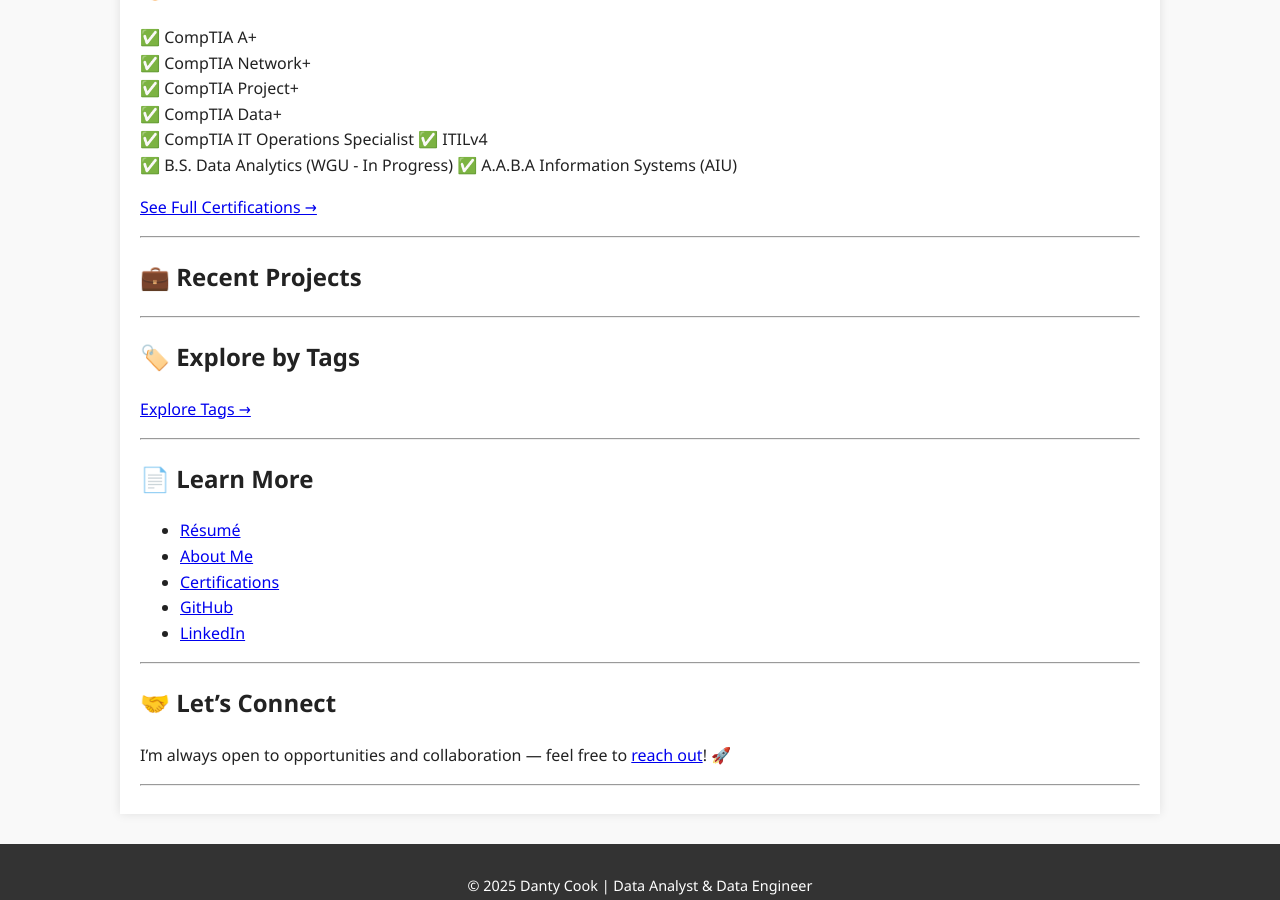
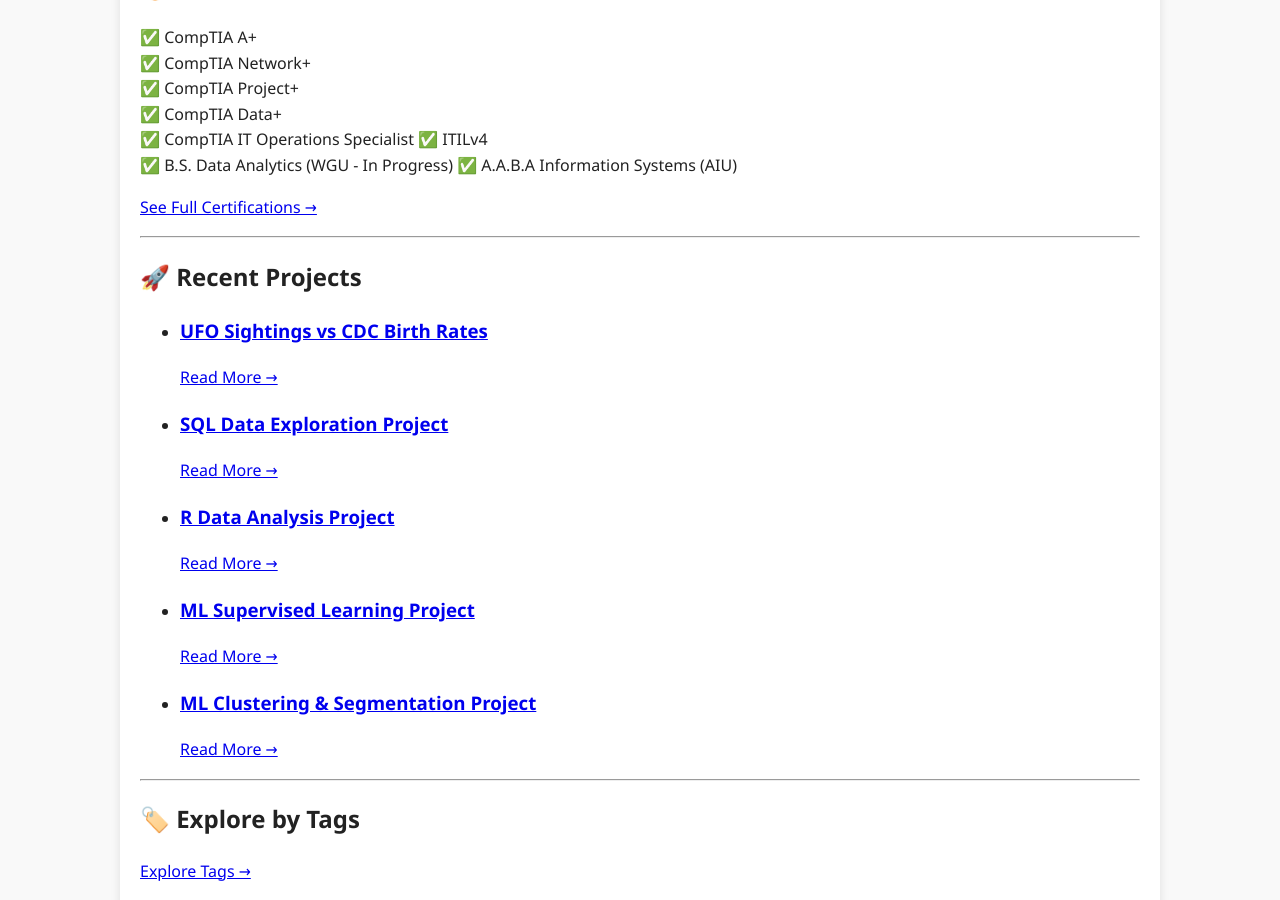
Before and after one commit to Caprikey/Portfolio-Starter, a Jekyll site: the page built from _pages/index.md, in a window 1280 px wide and 900 px high, scrolled down 1409 px. Built offline with Jekyll 4.4.1, drawn with Linux system fonts in a browser that asks for light colours.

Commit message:
Update recent-projects.html
updates to recent projects

```diff
--- a/_includes/recent-projects.html
+++ b/_includes/recent-projects.html
@@ -1,10 +1,13 @@
-<h2>💼 Recent Projects</h2>
-
-{% for post in site.posts limit:3 %}
-  <div class="project-card">
-    <h3><a href="{{ post.url }}">{{ post.title }}</a></h3>
-    <p>{{ post.excerpt }}</p>
-    <p><a href="{{ post.url }}">Read more →</a></p>
-    <hr>
-  </div>
-{% endfor %}
+<section class="recent-projects">
+  <h2>🚀 Recent Projects</h2>
+  <ul>
+    {% assign sorted_pages = site.pages | where_exp: "page", "page.layout == 'project'" | sort: "date" | reverse %}
+    {% for project in sorted_pages limit:5 %}
+      <li>
+        <h3><a href="{{ project.url | relative_url }}">{{ project.title }}</a></h3>
+        <p>{{ project.description | truncate: 160 }}</p>
+        <p><a href="{{ project.url | relative_url }}">Read More →</a></p>
+      </li>
+    {% endfor %}
+  </ul>
+</section>
```
